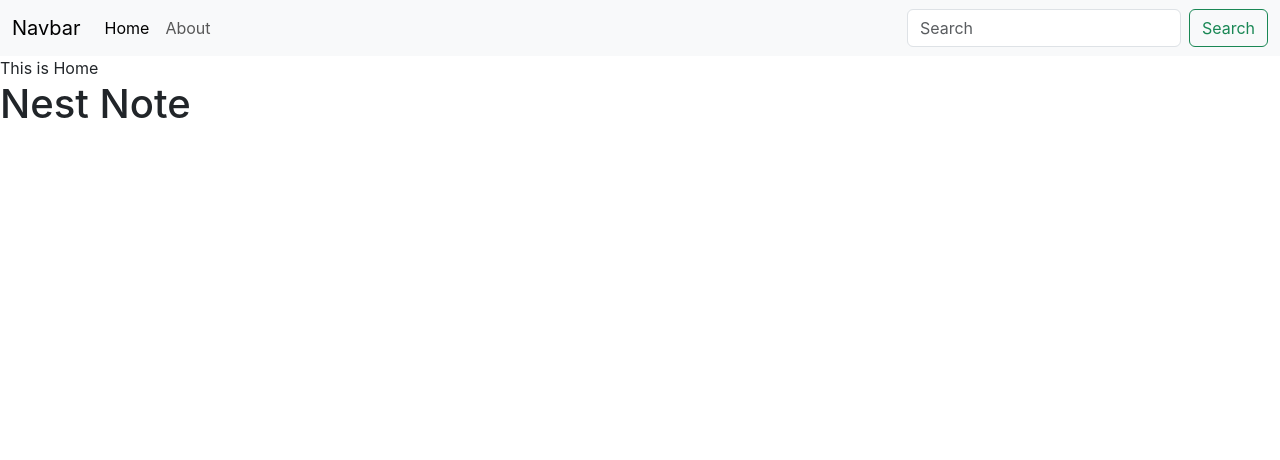
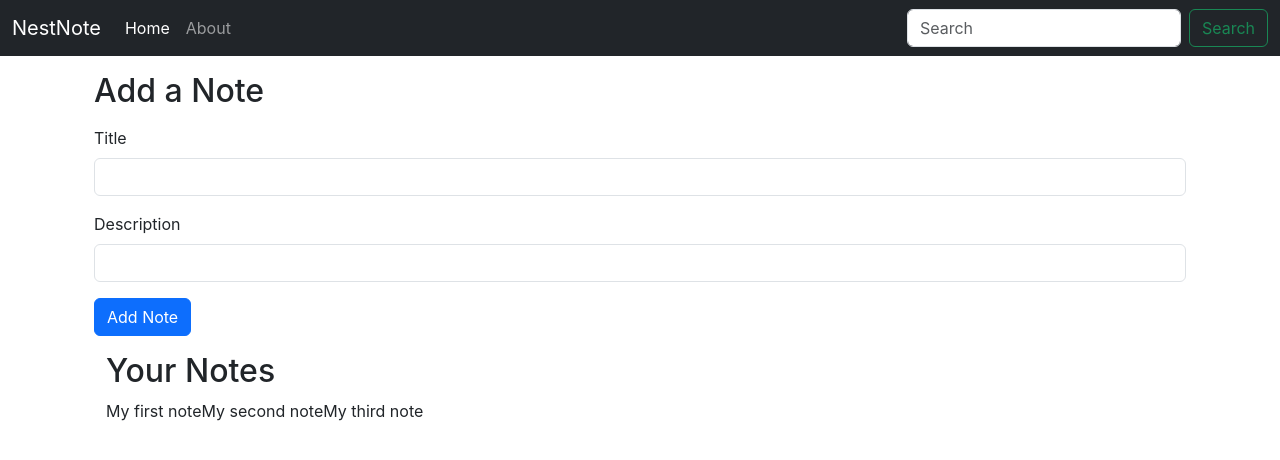
Before and after one commit to Pranay-Rokade/NoteNest, a React (Create React App) app: page / in a window 1280 px wide. Shown: the top 460 px of the page. Built offline with nearby package versions, Linux system fonts and the light colour scheme; the HTML template or start-up script is replaced by a standard one.

Commit message:
Used useLocation Hook and Updated Home page and fetched notes from context

```diff
--- a/src/App.js
+++ b/src/App.js
@@ -10,12 +10,13 @@
     <NoteState>
       <Router>
         <Navbar />
+        <div className="container">
         <Routes>
           <Route path="/" element={<Home />} />
           <Route path="/about" element={<About />} />
         </Routes>
+        </div>
       </Router>
-      <h1>Nest Note</h1>
     </NoteState>
     </>
   );
--- a/src/components/About.js
+++ b/src/components/About.js
@@ -1,15 +1,9 @@
-import React, {useContext, useEffect} from 'react'
-import noteContext from '../context/notes/noteContext';
+import React from 'react'
 
 const About = () => {
-  const a = useContext(noteContext);
-  useEffect(() => {
-    a.update();
-    // eslint-disable-next-line
-  }, [])
   return (
     <div>
-      About {a.state.name}
+      About
     </div>
   )
 }
--- a/src/components/Home.js
+++ b/src/components/Home.js
@@ -1,9 +1,29 @@
-import React from 'react'
+import React, { useContext } from 'react'
+import NoteContext from '../context/notes/noteContext';
 
 const Home = () => {
+  const context = useContext(NoteContext);
+  const {notes, setNotes} = context;
   return (
-    <div>
-      This is Home
+    <div className="container my-3">
+      <h2>Add a Note</h2>
+      <form className="my-3">
+        <div className="mb-3">
+          <label htmlFor="title" className="form-label">Title</label>
+          <input type="text" className="form-control" id="title" />
+        </div>
+        <div className="mb-3">
+          <label htmlFor="description" className="form-label">Description</label>
+          <input type="text" className="form-control" id="description" />
+        </div>
+        <button type="submit" className="btn btn-primary">Add Note</button>
+      </form>
+      <div className="container my-3">
+      <h2>Your Notes</h2>
+      {notes.map((note)=>{
+        return note.title;
+      })}
+      </div>
     </div>
   )
 }
--- a/src/components/Navbar.js
+++ b/src/components/Navbar.js
@@ -1,20 +1,26 @@
-import React from 'react'
-import { Link } from 'react-router-dom'
+import React, {useEffect} from 'react'
+import { Link } from 'react-router-dom';
+import { useLocation } from 'react-router-dom';
+
 const Navbar = () => {
+  let location = useLocation();
+    useEffect(() => {
+        console.log(location.pathname);
+    }, [location]);
   return (
-      <nav className="navbar navbar-expand-lg bg-body-tertiary">
+      <nav className="navbar navbar-expand-lg navbar-dark bg-dark">
         <div className="container-fluid">
-            <Link className="navbar-brand" to="/">Navbar</Link>
+            <Link className="navbar-brand" to="/">NestNote</Link>
             <button className="navbar-toggler" type="button" data-bs-toggle="collapse" data-bs-target="#navbarSupportedContent" aria-controls="navbarSupportedContent" aria-expanded="false" aria-label="Toggle navigation">
             <span className="navbar-toggler-icon"></span>
             </button>
             <div className="collapse navbar-collapse" id="navbarSupportedContent">
             <ul className="navbar-nav me-auto mb-2 mb-lg-0">
                 <li className="nav-item">
-                <Link className="nav-link active" aria-current="page" to="/">Home</Link>
+                <Link className={`nav-link ${location.pathname==="/"? "active": ""}`} aria-current="page" to="/">Home</Link>
                 </li>
                 <li className="nav-item">
-                <Link className="nav-link" to="/about">About</Link>
+                <Link className={`nav-link ${location.pathname==="/about"? "active": ""}`} to="/about">About</Link>
                 </li>
             </ul>
             <form className="d-flex" role="search">
--- a/src/context/notes/NoteState.js
+++ b/src/context/notes/NoteState.js
@@ -2,21 +2,39 @@
 import { useState } from "react";
 
 const NoteState = (props) => {
-  const s1 = {
-    "name": "Pranay",
-    "class": "5th",
-  }
-  const[state, setState] = useState(s1);
-  const update = () => {
-    setTimeout(() => {
-      setState({
-        "name": "Rokade",
-        "class": "5th",
-      })
-  }, 2000);
-  }
+  const notesInitial = [
+
+    {
+      "_id": "614b4f3d2f0d7e0c1c6e7c5b",
+      "user": "614b4f3d2f0d7e0c1c6e7c5a",
+      "title": "My first note",
+      "description": "This is my first note",
+      "tag": "personal",
+      "date": "2021-09-22T19:30:21.000Z",
+      "__v": 0
+    },
+    {
+      "_id": "614b4f3d2f0d7e0c1c6e7c5c",
+      "user": "614b4f3d2f0d7e0c1c6e7c5a",
+      "title": "My second note",
+      "description": "This is my second note",
+      "tag": "personal",
+      "date": "2021-09-22T19:30:21.000Z",
+      "__v": 0
+    },
+    {
+      "_id": "614b4f3d2f0d7e0c1c6e7c5d",
+      "user": "614b4f3d2f0d7e0c1c6e7c5a",
+      "title": "My third note",
+      "description": "This is my third note",
+      "tag": "personal",
+      "date": "2021-09-22T19:30:21.000Z",
+      "__v": 0
+    }
+  ]
+  const [notes, setNotes] = useState(notesInitial)
   return (
-    <NoteContext.Provider value={{state, update}}>
+    <NoteContext.Provider value={{notes, setNotes}}>
       {props.children}
     </NoteContext.Provider>
   )
```
Also changed, not shown: 1 other file (tests, documents, lock files or other folders).
